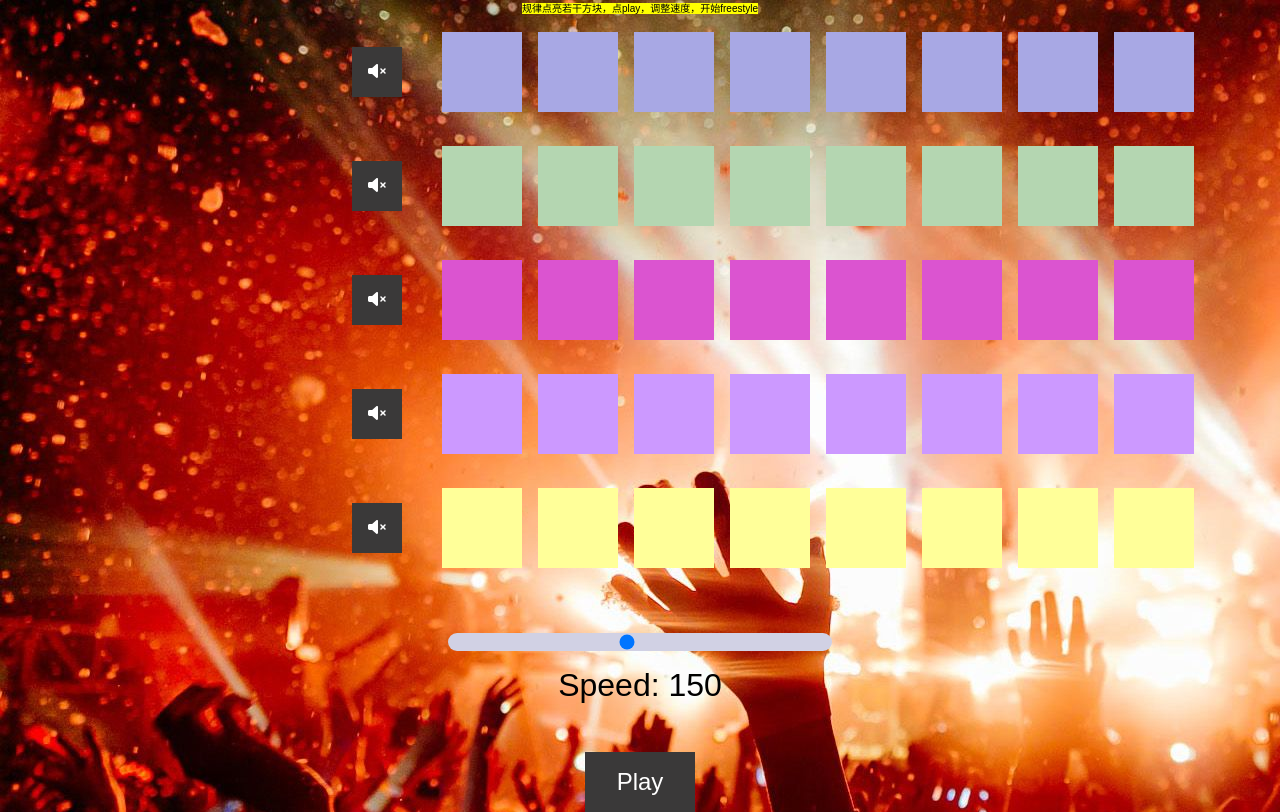
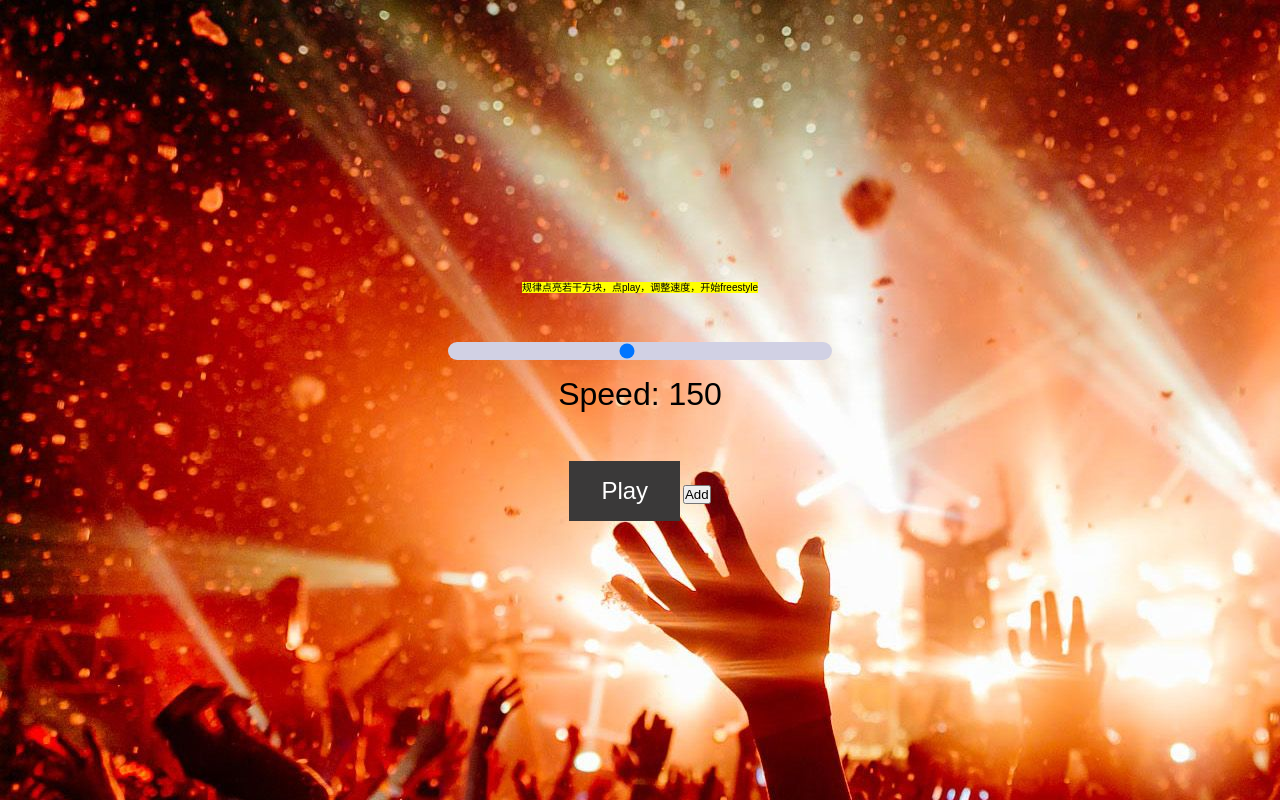
Before and after one commit to ninaccl/e1001925.github.io, a plain HTML site: page index.html in a window 1280 px wide. Drawn offline with Linux system fonts and the light colour scheme.

Commit message:
Update index.html
add track dynamically

```diff
--- a/index.html
+++ b/index.html
@@ -10,134 +10,43 @@
 <body>
     <div class="sequencer">
         <p><mark>规律点亮若干方块，点play，调整速度，开始freestyle</mark></p>
-        <div class="kick-track">
+        <div class="template-track" id="templatTrack" style="display: none;">
             <div class="controls">
-                <!--<h1>Kick</h1>-->
-                <button data-track="0" class="mute kick-volume">
+                <!-- <h1>Hihat</h1> -->
+                <button data-track="2" class="mute clap-volume" onclick="muteClicked(this)">
                     <i class="fas fa-volume-mute"></i>
                 </button>
-                <!--<select name="kick-select" id="kick-select">
-                    <option value="sound/kick-classic.wav">Classic Kick</option>
-                    <option value="sound/kick-808.wav">808 Kick</option>
-                    <option value="sound/kick-heavy.wav">Kick Heavy</option>
-                </select>-->
+                <select name="audio-select" id="audio-select" onchange="changeAudio(this)">
+                    <option value="sound/kick-classic.wav">kick-sound</option>
+                    <option value="sound/snare-acoustic01.wav">snare-sound</option>
+                    <option value="sound/hihat-acoustic01.wav">hihat-sound</option>
+                    <option value="sound/hihat-808.wav">hihat-sound-2</option>
+                    <option value="sound/clap.wav">clap-sound</option>
+                </select>
             </div>
-            <div class="kick">
-                <div class="pad kick-pad b0"></div>
-                <div class="pad kick-pad b1"></div>
-                <div class="pad kick-pad b2"></div>
-                <div class="pad kick-pad b3"></div>
-                <div class="pad kick-pad b4"></div>
-                <div class="pad kick-pad b5"></div>
-                <div class="pad kick-pad b6"></div>
-                <div class="pad kick-pad b7"></div>
+            <div class="pad-list">
+                <div class="pad b0" onclick="barClicked(this)" onanimationend="this.style.animation = ''"></div>
+                <div class="pad b1" onclick="barClicked(this)" onanimationend="this.style.animation = ''"></div>
+                <div class="pad b2" onclick="barClicked(this)" onanimationend="this.style.animation = ''"></div>
+                <div class="pad b3" onclick="barClicked(this)" onanimationend="this.style.animation = ''"></div>
+                <div class="pad b4" onclick="barClicked(this)" onanimationend="this.style.animation = ''"></div>
+                <div class="pad b5" onclick="barClicked(this)" onanimationend="this.style.animation = ''"></div>
+                <div class="pad b6" onclick="barClicked(this)" onanimationend="this.style.animation = ''"></div>
+                <div class="pad b7" onclick="barClicked(this)" onanimationend="this.style.animation = ''"></div>
             </div>
-        </div>
-
-        <div class="snare-track">
-            <div class="controls">
-                <!--<h1>Snare</h1>-->
-                <button data-track="1" class="mute snare-volume">
-                    <i class="fas fa-volume-mute"></i>
-                </button>
-                <!--<select name="snare-select" id="snare-select">
-                    <option value="sound/snare-acoustic01.wav">Classic Snare</option>
-                    <option value="sound/snare-808.wav">808 Snare</option>
-                    <option value="sound/snare-vinyl02.wav">Snare Vinyl</option>
-                </select>-->
-            </div>
-            <div class="snare">
-                <div class="pad snare-pad b0"></div>
-                <div class="pad snare-pad b1"></div>
-                <div class="pad snare-pad b2"></div>
-                <div class="pad snare-pad b3"></div>
-                <div class="pad snare-pad b4"></div>
-                <div class="pad snare-pad b5"></div>
-                <div class="pad snare-pad b6"></div>
-                <div class="pad snare-pad b7"></div>
-            </div>
-        </div>
-
-        <div class="hihat-track">
-            <div class="controls">
-                <!--<h1>Hihat</h1>-->
-                <button data-track="2" class="mute hihat-volume">
-                    <i class="fas fa-volume-mute"></i>
-                </button>
-                <!--<select name="hihat-select" id="hihat-select">
-                    <option value="sound/hihat-808.wav">808 Hihat</option>
-                </select>-->
-            </div>
-            <div class="hihat">
-                <div class="pad hihat-pad b0"></div>
-                <div class="pad hihat-pad b1"></div>
-                <div class="pad hihat-pad b2"></div>
-                <div class="pad hihat-pad b3"></div>
-                <div class="pad hihat-pad b4"></div>
-                <div class="pad hihat-pad b5"></div>
-                <div class="pad hihat-pad b6"></div>
-                <div class="pad hihat-pad b7"></div>
-            </div>
-        </div>
-
-        <div class="hihat-track-2">
-            <div class="controls">
-                <!--<h1>Hihat</h1>-->
-                <button data-track="2" class="mute hihat-volume">
-                    <i class="fas fa-volume-mute"></i>
-                </button>
-                <!--<select name="hihat-select" id="hihat-select">
-                    <option value="sound/hihat-acoustic01.wav">Classic Hihat</option>
-                </select>-->
-            </div>
-            <div class="hihat-2">
-                <div class="pad hihat-pad-2 b0"></div>
-                <div class="pad hihat-pad-2 b1"></div>
-                <div class="pad hihat-pad-2 b2"></div>
-                <div class="pad hihat-pad-2 b3"></div>
-                <div class="pad hihat-pad-2 b4"></div>
-                <div class="pad hihat-pad-2 b5"></div>
-                <div class="pad hihat-pad-2 b6"></div>
-                <div class="pad hihat-pad-2 b7"></div>
-            </div>
-        </div>
-
-        <div class="clap-track">
-            <div class="controls">
-                <!--<h1>Hihat</h1>-->
-                <button data-track="2" class="mute clap-volume">
-                    <i class="fas fa-volume-mute"></i>
-                </button>
-                <!--<select name="hihat-select" id="hihat-select">
-                    <option value="sound/hihat-808.wav">808 Hihat</option>
-                </select>-->
-            </div>
-            <div class="clap">
-                <div class="pad clap-pad b0"></div>
-                <div class="pad clap-pad b1"></div>
-                <div class="pad clap-pad b2"></div>
-                <div class="pad clap-pad b3"></div>
-                <div class="pad clap-pad b4"></div>
-                <div class="pad clap-pad b5"></div>
-                <div class="pad clap-pad b6"></div>
-                <div class="pad clap-pad b7"></div>
-            </div>
+            <button class="delete" onclick="deleteTrack(this)">delete</button>
+            <audio class="audio" src="sound/perc-808.wav"></audio>
         </div>
 
         <div class="tempo">
             <input type="range" class="tempo-slider" max="300" min="20" value="150">
             <p>Speed: <span class="tempo-nr">150</span></p>
         </div>
-        <button class="play">Play</button>
+        <div>
+            <button class="play">Play</button>
+            <button class="add" onclick="addTrack()">Add</button>
+        </div>
     </div>
-
-    <audio class="kick-sound" src="sound/kick-classic.wav" ></audio>
-    <audio class="snare-sound" src="sound/snare-acoustic01.wav" ></audio>
-    <audio class="hihat-sound" src="sound/hihat-acoustic01.wav" ></audio>
-    <audio class="hihat-sound-2" src="sound/hihat-808.wav" ></audio>
-    <audio class="clap-sound" src="sound/clap.wav" ></audio>
-
-
 
     <script src="https://cdnjs.cloudflare.com/ajax/libs/font-awesome/6.0.0/js/all.min.js"></script>
     <script src="asset/js/main.js"></script>
```
